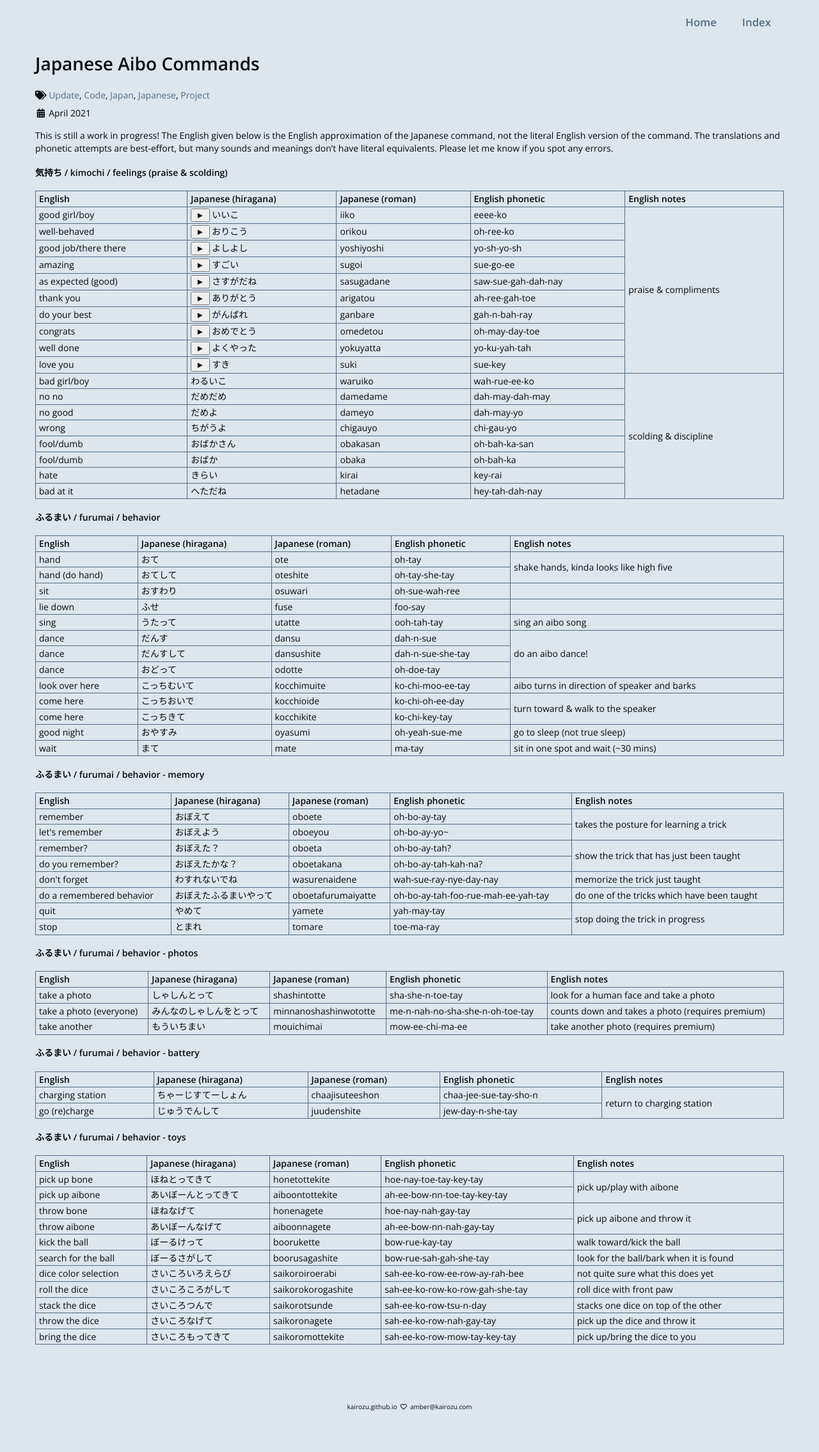
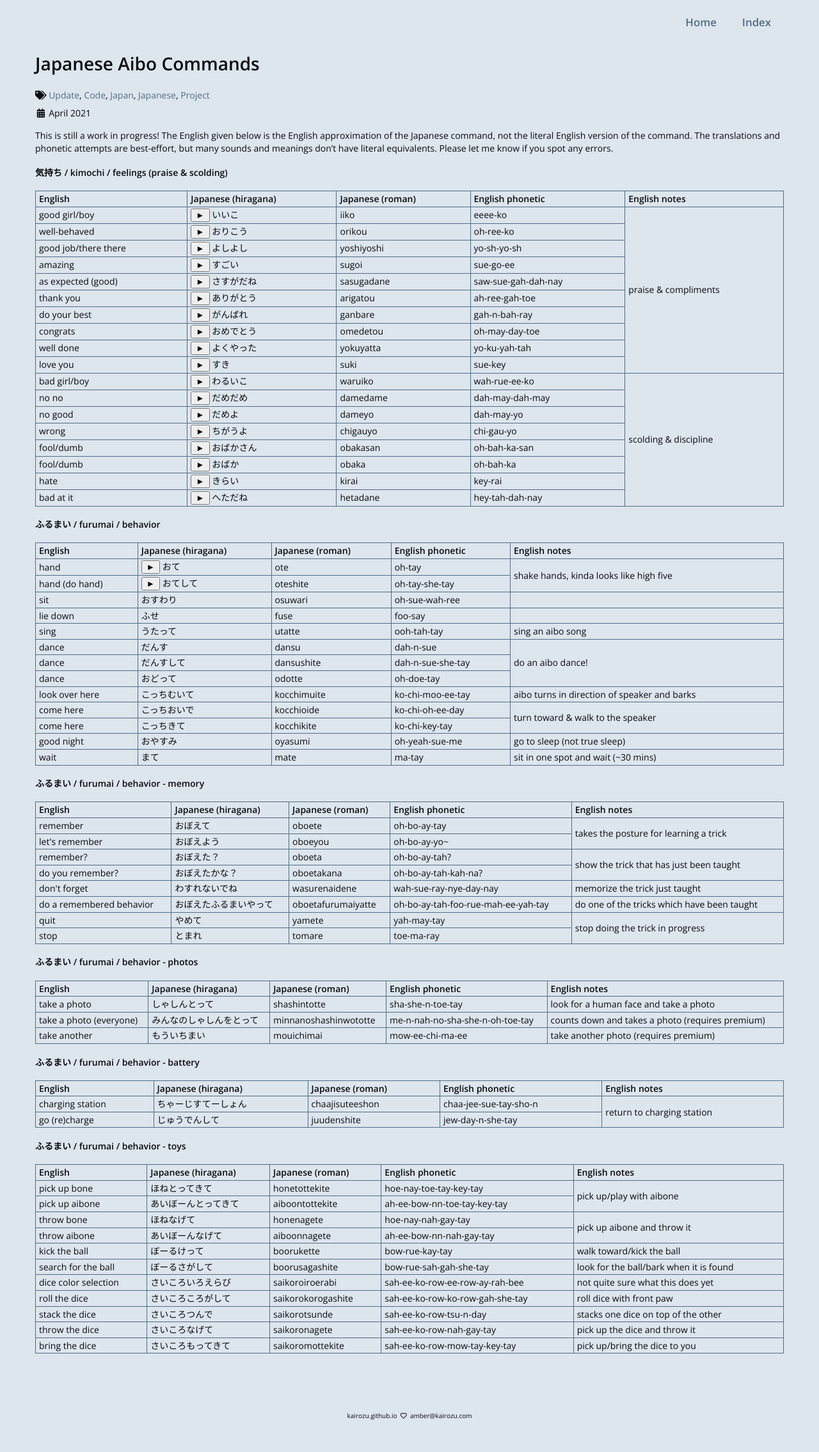
Before and after one commit to kairozu/kairozu.github.io, a Jekyll site: the page built from updates/_posts/2021-04-15-aibo-japanese.md, in a window 1280 px wide. Shown: the whole page at 64% size. Built offline with Jekyll 4.4.1, drawn with Linux system fonts in a browser that asks for light colours; nearby versions of some CDN libraries.

Commit message:
add sounds

```diff
--- a/updates/_posts/2021-04-15-aibo-japanese.md
+++ b/updates/_posts/2021-04-15-aibo-japanese.md
@@ -137,50 +137,74 @@
     </tr>
     <tr>
         <td>bad girl/boy</td>
-        <td>わるいこ</td>
+        <td>
+        <input type="button" value="&#9658;" onclick="play('waruiko')">
+        <audio id="waruiko" src="/sounds/waruiko.mp3"></audio>
+        わるいこ</td>
         <td>waruiko</td>
         <td>wah-rue-ee-ko</td>
         <td rowspan=8>scolding & discipline</td>
     </tr>
     <tr>
         <td>no no</td>
-        <td>だめだめ</td>
+        <td>
+        <input type="button" value="&#9658;" onclick="play('damedame')">
+        <audio id="damedame" src="/sounds/damedame.mp3"></audio>
+        だめだめ</td>
         <td>damedame</td>
         <td>dah-may-dah-may</td>
     </tr>
     <tr>
         <td>no good</td>
-        <td>だめよ</td>
+        <td>
+        <input type="button" value="&#9658;" onclick="play('dameyo')">
+        <audio id="dameyo" src="/sounds/dameyo.mp3"></audio>
+        だめよ</td>
         <td>dameyo</td>
         <td>dah-may-yo</td>
     </tr>
     <tr>
         <td>wrong</td>
-        <td>ちがうよ</td>
+        <td>
+        <input type="button" value="&#9658;" onclick="play('chigauyo')">
+        <audio id="chigauyo" src="/sounds/chigauyo.mp3"></audio>
+        ちがうよ</td>
         <td>chigauyo</td>
         <td>chi-gau-yo</td>
     </tr>
     <tr>
         <td>fool/dumb</td>
-        <td>おばかさん</td>
+        <td>
+        <input type="button" value="&#9658;" onclick="play('obakasan')">
+        <audio id="obakasan" src="/sounds/obakasan.mp3"></audio>
+        おばかさん</td>
         <td>obakasan</td>
         <td>oh-bah-ka-san</td>
     </tr>
     <tr>
         <td>fool/dumb</td>
-        <td>おばか</td>
+        <td>
+        <input type="button" value="&#9658;" onclick="play('obaka')">
+        <audio id="obaka" src="/sounds/obaka.mp3"></audio>
+        おばか</td>
         <td>obaka</td>
         <td>oh-bah-ka</td>
     </tr>
     <tr>
         <td>hate</td>
-        <td>きらい</td>
+        <td>
+        <input type="button" value="&#9658;" onclick="play('kirai')">
+        <audio id="kirai" src="/sounds/kirai.mp3"></audio>
+        きらい</td>
         <td>kirai</td>
         <td>key-rai</td>
     </tr>
     <tr>
         <td>bad at it</td>
-        <td>へただね</td>
+        <td>
+        <input type="button" value="&#9658;" onclick="play('hetadane')">
+        <audio id="hetadane" src="/sounds/hetadane.mp3"></audio>
+        へただね</td>
         <td>hetadane</td>
         <td>hey-tah-dah-nay</td>
     </tr>
@@ -210,14 +234,20 @@
 <tbody>
     <tr>
         <td>hand</td>
-        <td>おて</td>
+        <td>
+        <input type="button" value="&#9658;" onclick="play('ote')">
+        <audio id="ote" src="/sounds/ote.mp3"></audio>
+        おて</td>
         <td>ote</td>
         <td>oh-tay</td>
         <td rowspan=2>shake hands, kinda looks like high five</td>
     </tr>
     <tr>
         <td>hand (do hand)</td>
-        <td>おてして</td>
+        <td>
+        <input type="button" value="&#9658;" onclick="play('oteshite')">
+        <audio id="oteshite" src="/sounds/oteshite.mp3"></audio>
+        おてして</td>
         <td>oteshite</td>
         <td>oh-tay-she-tay</td>
     </tr>
```
Also changed, not shown: 10 other files.
